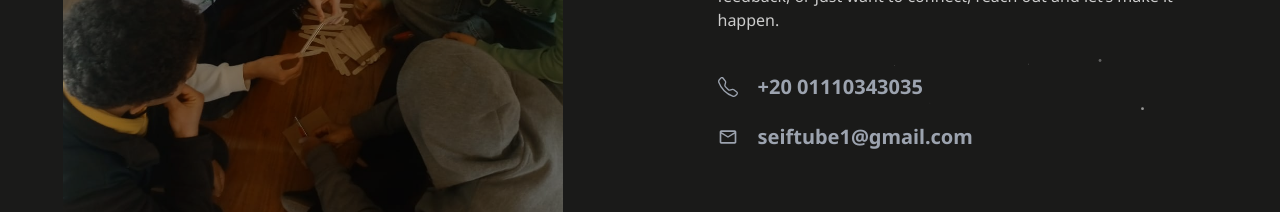
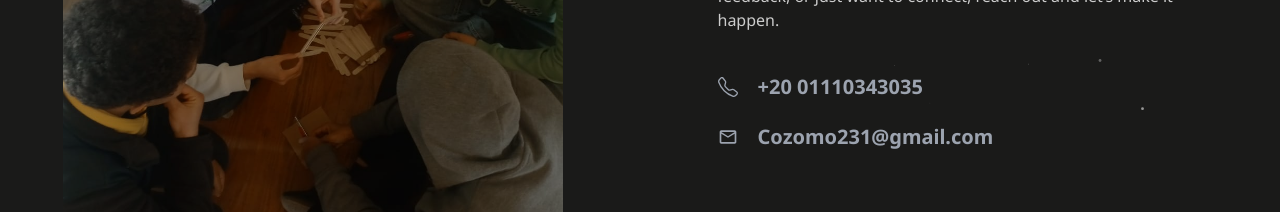
Before and after one commit to sefoo333/Cozomo-project, a Next.js app: page / in a window 1280 px wide. Shown: the part 2520-2732 px from the top of the page. Built offline with nearby package versions, Linux system fonts and the light colour scheme.

Commit message:
Update Contact.tsx

```diff
--- a/app/_componants/Contact.tsx
+++ b/app/_componants/Contact.tsx
@@ -21,7 +21,7 @@ function Contact() {
                             </div>
                             <div className="ele flex items-center gap-[20px] text-[20px] font-bold text-[#9ca3af]">
                                 <MdOutlineEmail />
-                                <h1>seiftube1@gmail.com</h1>
+                                <h1>Cozomo231@gmail.com</h1>
                             </div>
 
                         </div>
```
